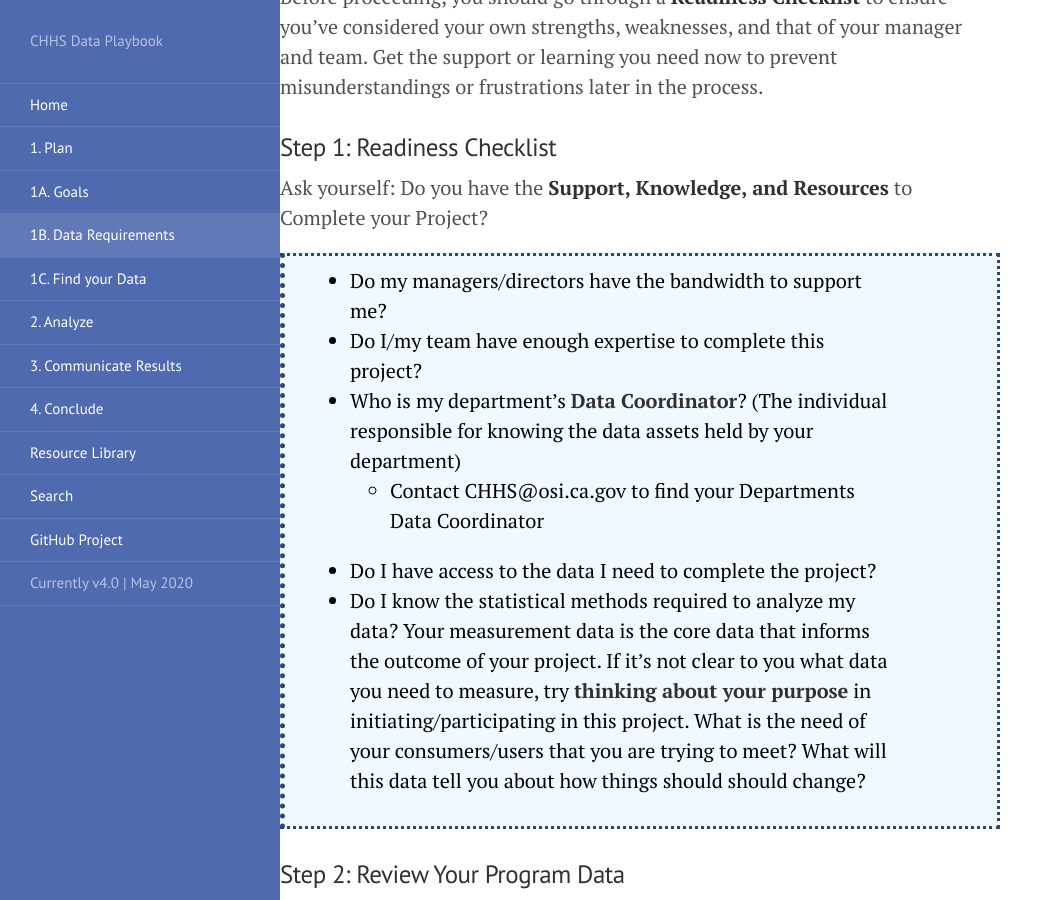
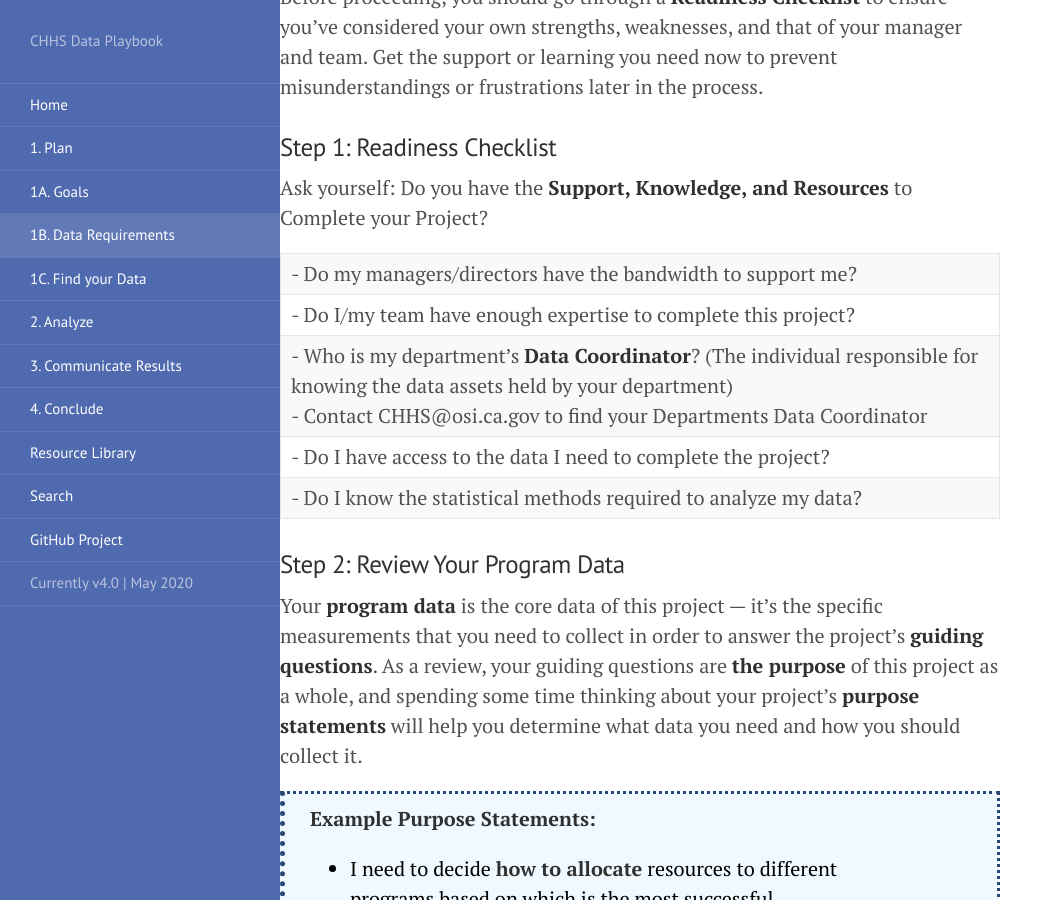
Before and after one commit to chhsdata/dataplaybook, a Jekyll site: the page built from 1_plan_b.md, in a window 1280 px wide and 900 px high, scrolled down 700 px. Shown: the whole window, without its empty margins (0-1063 px from the left). Built offline with Jekyll 4.4.1, drawn with Linux system fonts in a browser that asks for light colours; some of the changed text lies outside the part shown.

Commit message:
plan_b tables

```diff
--- a/1_plan_b.md
+++ b/1_plan_b.md
@@ -22,13 +22,11 @@ Before proceeding, you should go through a **Readiness Checklist** to ensure you
 
 Ask yourself: Do you have the **Support, Knowledge, and Resources** to Complete your Project?
 
->  * Do my managers/directors have the bandwidth to support me?
->  * Do I/my team have enough expertise to complete this project?
->  * Who is my department’s **Data Coordinator**? (The individual responsible for knowing the data assets held by your department)
->    * Contact CHHS@osi.ca.gov to find your Departments Data Coordinator
->  * Do I have access to the data I need to complete the project?
->  * Do I know the statistical methods required to analyze my data?
-Your measurement data is the core data that informs the outcome of your project. If it’s not clear to you what data you need to measure, try **thinking about your purpose** in initiating/participating in this project. What is the need of your consumers/users that you are trying  to meet? What will this data tell you about how things should should change?
+| - Do my managers/directors have the bandwidth to support me? |
+| - Do I/my team have enough expertise to complete this project? |
+| - Who is my department’s **Data Coordinator**? (The individual responsible for knowing the data assets held by your department) <br />- Contact CHHS@osi.ca.gov to find your Departments Data Coordinator |
+| - Do I have access to the data I need to complete the project? |
+| - Do I know the statistical methods required to analyze my data? |
 
 ### Step 2: Review Your Program Data
 
@@ -51,15 +49,12 @@ It can be useful to review all your data assets with these questions in mind. Co
 
 As a manager, you may be in charge of managing the overall performance and strategy of the project or program; you also may need to assess the performance of the team itself, and the department’s resources. This requires defining and measuring **outcome data**, monitoring your team’s or program’s **performance**, and assessing your department’s **current data assets and analytic capabilities**.
 
->### The following section contains a number of frameworks and resources to **assess your Team’s Capabilities…**
->#### …related to projects and programs
->* **Assessing Readiness**: considering the scope, risks, limitations of your data project
->* **Measuring Performance**: Setting Key Performance Indicators (KPIs) for the project and your team
->* **Determining outcome measures**: benchmark, baseline, and comparative data
->#### …at the department level
->* **Strategic Use of Data**: how effectively does the department utilize data to inform decisions and strategy?
->* **Capacity Building**: Improving internal capacity, assessing management strategy & organization
->* **Data Governance & Management**: Management & Security of Data, Improving Data Literacy, data de-identification guidelines
+| The following section contains a number of frameworks and resources to **assess your Team’s Capabilities… |
+|----------|
+| …related to projects and programs |
+| - **Assessing Readiness**: considering the scope, risks, limitations of your data project<br />- **Measuring Performance**: Setting Key Performance Indicators (KPIs) for the project and your team<br />- **Determining outcome measures**: benchmark, baseline, and comparative data |
+| …at the department level |
+| - **Strategic Use of Data**: how effectively does the department utilize data to inform decisions and strategy? <br />- **Capacity Building**: Improving internal capacity, assessing management strategy & organization<br />- **Data Governance & Management**: Management & Security of Data, Improving Data Literacy, data de-identification guidelines |
 
 ### Managers of Projects and Programs: Assessing Readiness
 
```
Also changed, not shown: 1_plan_a.md (+12 -13 lines).
